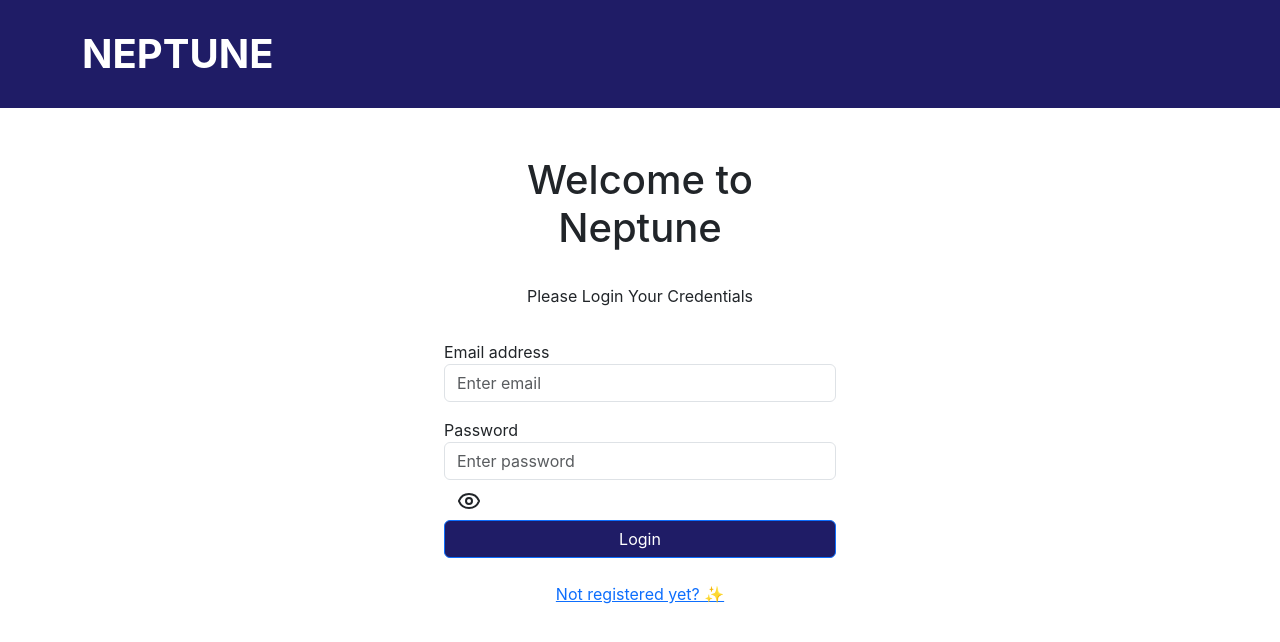
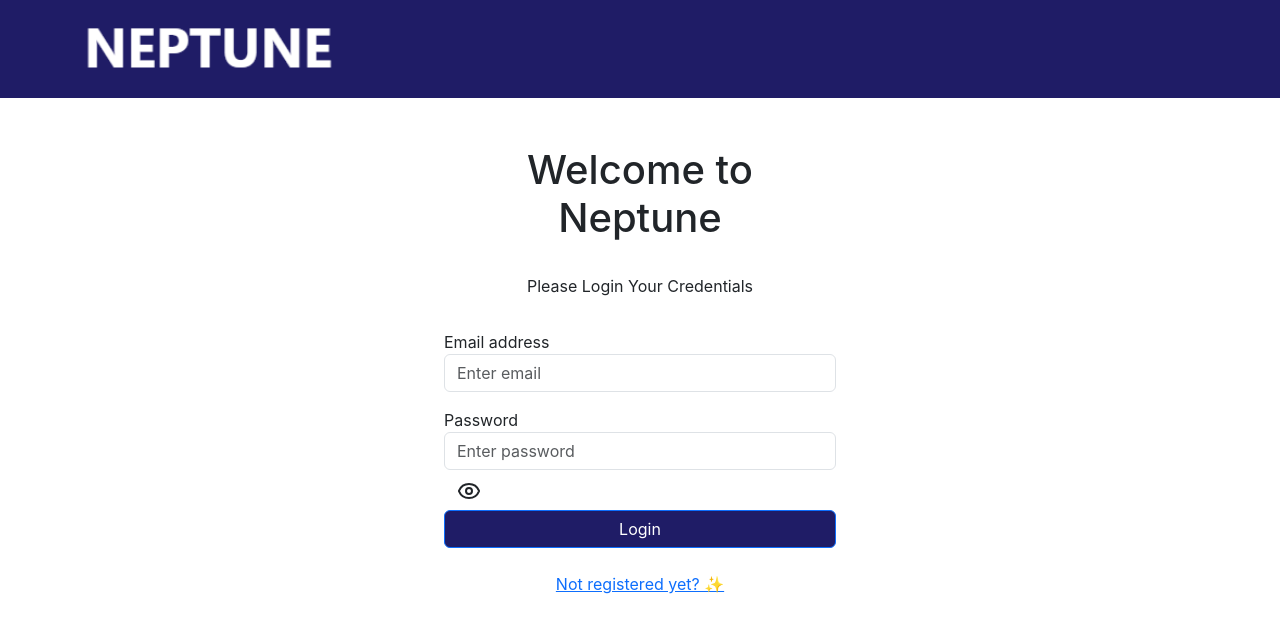
Before and after one commit to farukkeskinn/CS308-FE, a React (Create React App) app: page /login in a window 1280 px wide. Shown: the top 642 px of the page. Built offline with nearby package versions, Linux system fonts and the light colour scheme.

Commit message:
Logo Change, (eye should be changed later)

```diff
--- a/src/Login/LoginPage.js
+++ b/src/Login/LoginPage.js
@@ -20,9 +20,13 @@ export default function LoginPage() {
       <header className="w-100 bg-custom p-4">
         <div className="container d-flex justify-content-start">
           {/* Neptune text logo */}
-          <div className="text-white fs-1 fw-bold text-center transition-transform ">
-            NEPTUNE
-          </div>
+          <img
+              src="/Neptune Logo.png"
+              alt="Neptune Logo"
+              className="img-fluid transition-transform"
+              style={{ height: '50px' }}
+            />
+
         </div>
       </header>
 
```
Also changed, not shown: public/Neptune Logo.PNG (added).
